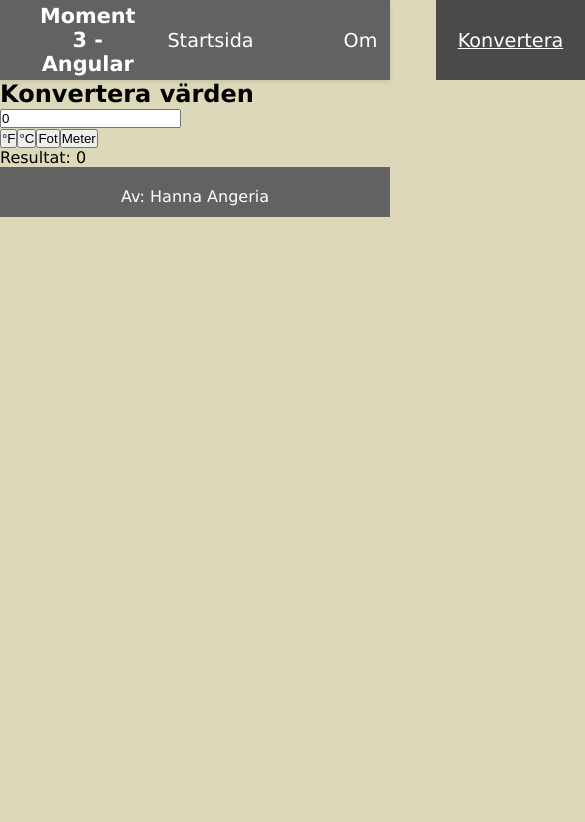
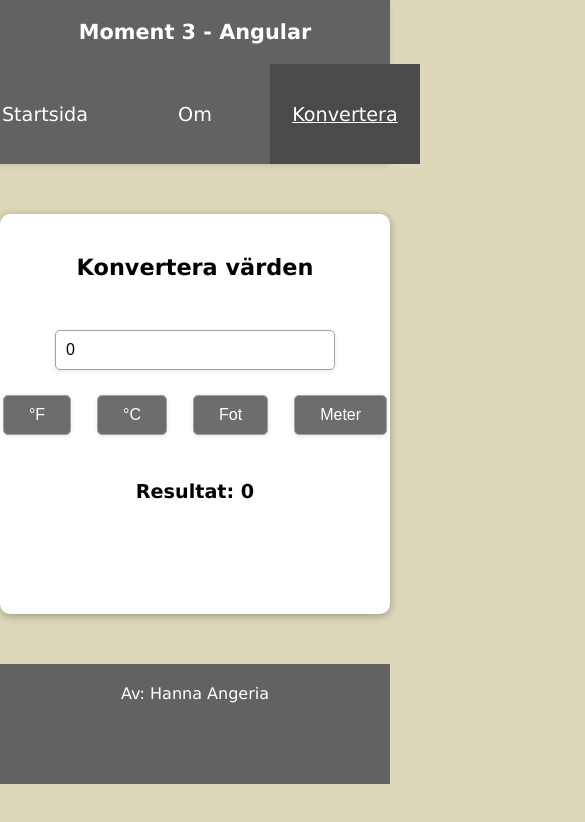
Before and after one commit to haan2402/moment3-typescript, an Angular app: page /convert in a window 390 px wide. Shown: the top 822 px of the page, 585 px wide, since content can reach past the window. Built offline with nearby package versions, Linux system fonts and the light colour scheme.

Commit message:
gjort css för convert sida, små justeringar för header och footer i css

```diff
--- a/src/app/convert/convert.component.css
+++ b/src/app/convert/convert.component.css
@@ -0,0 +1,68 @@
+h2 {
+    font-size: 1.4em;
+    text-align: center;
+    padding: 20px;
+    margin-bottom: 30px;
+}
+
+.container {
+    display: flex;
+    flex-direction: column;
+    align-items: center;
+    background-color: white;
+    max-width: 600px;
+    height: 400px;
+    margin: 0 auto;
+    padding: 20px;
+    border-radius: 10px;
+    margin-top: 50px;
+    margin-bottom: 50px;
+    box-shadow: 0 2px 10px rgba(0,0,0, 0.3);
+}
+
+input {
+    width: 280px;
+    font-size: 1em;
+    border-radius: 5px;
+    padding: 10px;
+    border: 1px solid #a1a1a1;
+    box-shadow: 0 1px 5px rgba(0,0,0, 0.1);
+    margin-bottom: 25px;
+}
+
+button {
+    padding: 10px 25px;
+    font-size: 1em;
+    border-radius: 5px;
+    border: 1px solid #a1a1a1;
+    box-shadow: 0 1px 5px rgba(0,0,0, 0.1);
+    cursor: pointer;
+    background-color: #6d6d6d;
+    color: white;
+    margin: 0 8px;
+    margin-bottom: 40px;
+    transition: background-color 0.4s ease;
+}
+
+button:hover {
+    background-color: #4e4e4e;
+}
+
+p {
+    font-weight: bold;
+    font-size: 1.2em;
+}
+
+@media (max-width: 768px) {
+    .container {
+        max-width: 450px;
+    }
+
+    .buttons {
+        display: flex;
+        flex-direction: row;
+        gap: 10px;
+        align-items: center;
+        margin-bottom: 5px;
+    }
+}
--- a/src/app/convert/convert.component.html
+++ b/src/app/convert/convert.component.html
@@ -1,11 +1,12 @@
+<div class="container">
 <h2>Konvertera värden</h2>
 
 <div>
     <label for="value"></label>
-    <input type="number" id="value" [(ngModel)]="value" placeholder="Skriv in värde...">
+    <input type="number" id="value" [(ngModel)]="value">
 </div>
 
-<div>
+<div class="buttons">
     <button (click)="celsiusToFahrenheit()">°F</button>
     <button (click)="fahrenheitToCelsius()">°C</button>
     <button (click)="meterToFeet()">Fot</button>
@@ -15,3 +16,4 @@
 <div>
     <p>Resultat: {{ result }}</p>
 </div>
+</div>
--- a/src/app/footer/footer.component.css
+++ b/src/app/footer/footer.component.css
@@ -1,5 +1,5 @@
 footer{
-    height: 50px;
+    height: 120px;
     background-color: rgb(99, 98, 98);
     color: white;
     text-align: center;
--- a/src/app/header/header.component.css
+++ b/src/app/header/header.component.css
@@ -1,5 +1,5 @@
 .header-nav {
-    height: 80px;
+    height: 100px;
     background-color: rgb(99, 98, 98);
     color: white;
     display: flex;
@@ -36,7 +36,7 @@
     justify-content: center;
     color: white;
     display: flex;
-    height: 80px;
+    height: 100px;
     font-size: 1.2em;
     text-decoration: none;
     padding: 0 20px;
@@ -49,3 +49,15 @@
     background-color: rgb(75, 73, 73);
     transition: background-color 0.4s ease;
 }
+
+@media (max-width: 768px) {
+    .header-nav {
+        flex-direction: column;
+        text-align: left;
+        height: auto;
+    }
+
+    .header-nav h1 {
+        padding: 20px;
+    }
+}
```
